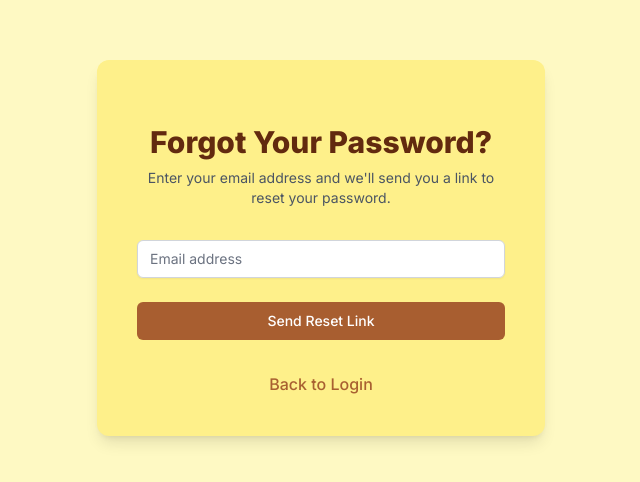
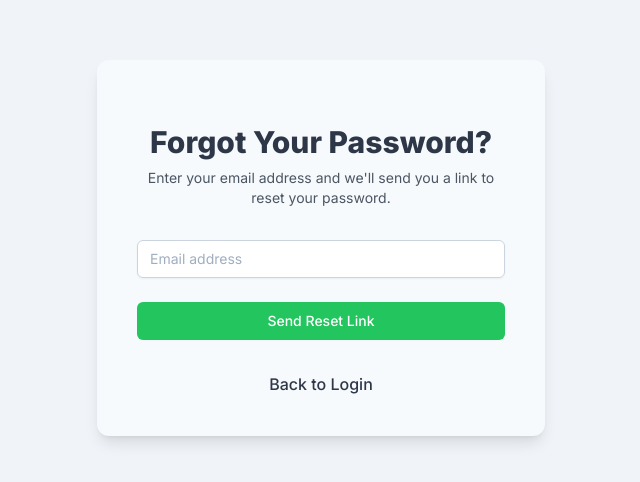
Before and after one commit to Shauryachaturvedimetashot/MetashotFrontendFinal, a Next.js app: page /reset-password in a window 1280 px wide. Shown: the part 152-634 px from the top of the page, without its empty margins (319-959 px from the left). Built offline with nearby package versions, Linux system fonts and the light colour scheme.

Commit message:
update[reset-password] color theme white

```diff
--- a/src/app/reset-password/[token]/page.tsx
+++ b/src/app/reset-password/[token]/page.tsx
@@ -43,10 +43,10 @@ const ResetPassword = ({ params }: { params: { token: string } }) => {
     };
 
     return (
-        <div className="min-h-screen flex items-center justify-center bg-yellow-100">
-            <div className="max-w-md w-full space-y-8 p-10 bg-yellow-200 rounded-xl shadow-lg">
+        <div className="min-h-screen flex items-center justify-center bg-[#f0f4f8]">
+            <div className="max-w-md w-full space-y-8 p-10 bg-[#f7fafc] bg-opacity-80 backdrop-filter backdrop-blur-lg rounded-xl shadow-lg border border-[#e2e8f0]">
                 <div>
-                    <h2 className="mt-6 text-center text-3xl font-extrabold text-[#9e4e26e4]">
+                    <h2 className="mt-6 text-center text-3xl font-extrabold text-[#2d3748]">
                         Reset Your Password
                     </h2>
                 </div>
@@ -59,7 +59,7 @@ const ResetPassword = ({ params }: { params: { token: string } }) => {
                                 name="password"
                                 type="password"
                                 required
-                                className="appearance-none rounded-none relative block w-full px-3 py-2 border border-gray-300 placeholder-gray-500 text-gray-900 rounded-t-md focus:outline-none focus:ring-[#622A0F] focus:border-[#622A0F] focus:z-10 sm:text-sm"
+                                className="appearance-none rounded-none relative block w-full px-3 py-2 border border-[#cbd5e0] placeholder-[#a0aec0] text-[#2d3748] rounded-t-md focus:outline-none focus:ring-[#4a5568] focus:border-[#4a5568] focus:z-10 sm:text-sm bg-[#f7fafc] bg-opacity-70"
                                 placeholder="New Password"
                                 value={password}
                                 onChange={(e) => setPassword(e.target.value)}
@@ -72,7 +72,7 @@ const ResetPassword = ({ params }: { params: { token: string } }) => {
                                 name="confirm-password"
                                 type="password"
                                 required
-                                className="appearance-none rounded-none relative block w-full px-3 py-2 border border-gray-300 placeholder-gray-500 text-gray-900 rounded-b-md focus:outline-none focus:ring-[#622A0F] focus:border-[#622A0F] focus:z-10 sm:text-sm"
+                                className="appearance-none rounded-none relative block w-full px-3 py-2 border border-[#cbd5e0] placeholder-[#a0aec0] text-[#2d3748] rounded-b-md focus:outline-none focus:ring-[#4a5568] focus:border-[#4a5568] focus:z-10 sm:text-sm bg-[#f7fafc] bg-opacity-70"
                                 placeholder="Confirm New Password"
                                 value={confirmPassword}
                                 onChange={(e) => setConfirmPassword(e.target.value)}
@@ -81,7 +81,7 @@ const ResetPassword = ({ params }: { params: { token: string } }) => {
                     </div>
 
                     {message && (
-                        <div className="text-sm text-center font-medium text-[#622A0F]">
+                        <div className="text-sm text-center font-medium text-[#4a5568]">
                             {message}
                         </div>
                     )}
@@ -90,7 +90,7 @@ const ResetPassword = ({ params }: { params: { token: string } }) => {
                         <button
                             type="submit"
                             disabled={isLoading}
-                            className="group relative w-full flex justify-center py-2 px-4 border border-transparent text-sm font-medium rounded-md text-white bg-[#a55730] hover:bg-[#622A0F] focus:outline-none focus:ring-2 focus:ring-offset-2 focus:ring-[#a55730]"
+                            className="group relative w-full flex justify-center py-2 px-4 border border-transparent text-sm font-medium rounded-md text-white bg-green-500 hover:bg-green-700 focus:outline-none focus:ring-2 focus:ring-offset-2 focus:ring-[#4a5568] transition-colors duration-200"
                         >
                             {isLoading ? 'Processing...' : 'Reset Password'}
                         </button>
--- a/src/app/reset-password/page.tsx
+++ b/src/app/reset-password/page.tsx
@@ -29,10 +29,10 @@ const ForgotPassword = () => {
     };
 
     return (
-        <div className="min-h-screen flex items-center justify-center bg-yellow-100">
-            <div className="max-w-md w-full space-y-8 p-10 bg-yellow-200 rounded-xl shadow-lg">
+        <div className="min-h-screen flex items-center justify-center bg-[#f0f4f8]">
+            <div className="max-w-md w-full space-y-8 p-10 bg-[#f7fafc] rounded-xl shadow-lg">
                 <div>
-                    <h2 className="mt-6 text-center text-3xl font-extrabold text-[#622A0F]">
+                    <h2 className="mt-6 text-center text-3xl font-extrabold text-[#2d3748]">
                         Forgot Your Password?
                     </h2>
                     <p className="mt-2 text-center text-sm text-gray-600">
@@ -49,7 +49,7 @@ const ForgotPassword = () => {
                                 type="email"
                                 autoComplete="email"
                                 required
-                                className="appearance-none rounded-md relative block w-full px-3 py-2 border border-gray-300 placeholder-gray-500 text-gray-900 focus:outline-none focus:ring-[#622A0F] focus:border-[#622A0F] focus:z-10 sm:text-sm"
+                                className="appearance-none rounded-md relative block w-full px-3 py-2 border border-[#cbd5e0] placeholder-[#a0aec0] text-[#2d3748] focus:outline-none focus:ring-[#4a5568] focus:border-[#4a5568] focus:z-10 sm:text-sm"
                                 placeholder="Email address"
                                 value={email}
                                 onChange={(e) => setEmail(e.target.value)}
@@ -58,7 +58,7 @@ const ForgotPassword = () => {
                     </div>
 
                     {message && (
-                        <div className="text-sm text-center font-medium text-[#622A0F]">
+                        <div className="text-sm text-center font-medium text-[#2d3748]">
                             {message}
                         </div>
                     )}
@@ -67,14 +67,14 @@ const ForgotPassword = () => {
                         <button
                             type="submit"
                             disabled={isLoading}
-                            className="group relative w-full flex justify-center py-2 px-4 border border-transparent text-sm font-medium rounded-md text-white bg-[#9e4e26e4] hover:bg-[#622A0F] focus:outline-none focus:ring-2 focus:ring-offset-2 focus:ring-[#9e4e26e4]"
+                            className="group relative w-full flex justify-center py-2 px-4 border border-transparent text-sm font-medium rounded-md text-white bg-green-500 hover:bg-green-700 focus:outline-none focus:ring-2 focus:ring-offset-2 focus:ring-[#4a5568]"
                         >
                             {isLoading ? 'Sending...' : 'Send Reset Link'}
                         </button>
                     </div>
                 </form>
                 <div className="text-center">
-                    <a href="/login" className="font-medium text-[#9e4e26e4] hover:text-[#622A0F]">
+                    <a href="/SignUp" className="font-medium text-[#2d3748] hover:text-green-600">
                         Back to Login
                     </a>
                 </div>
```
